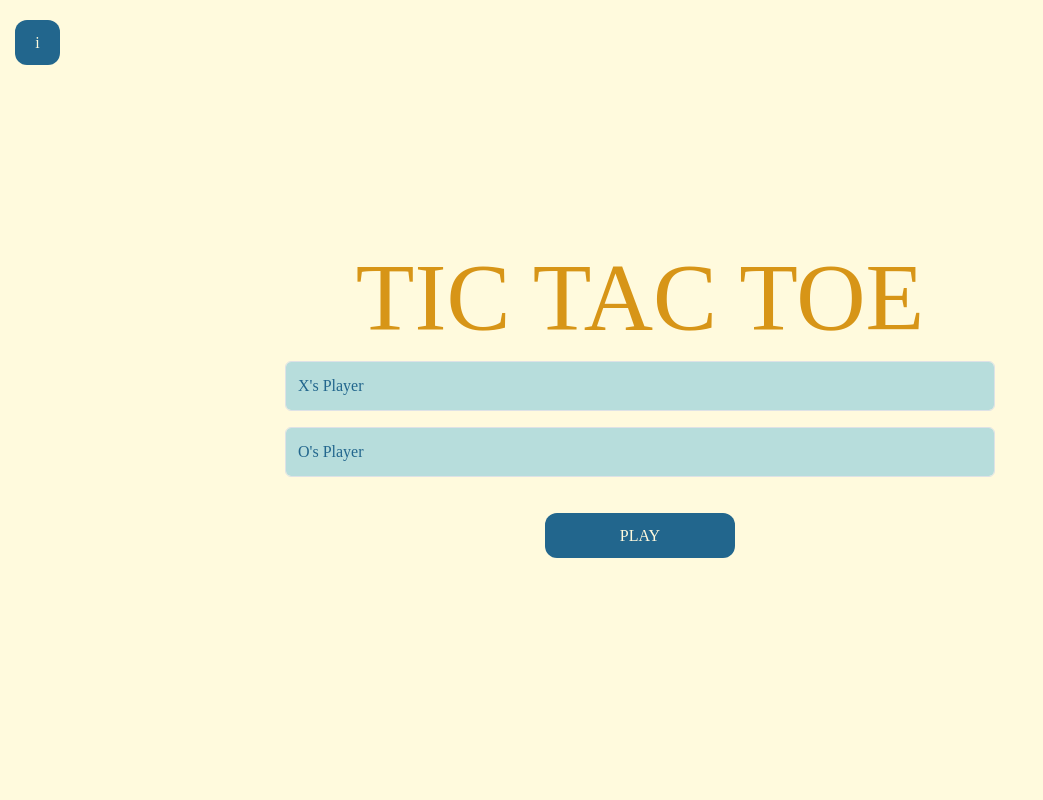
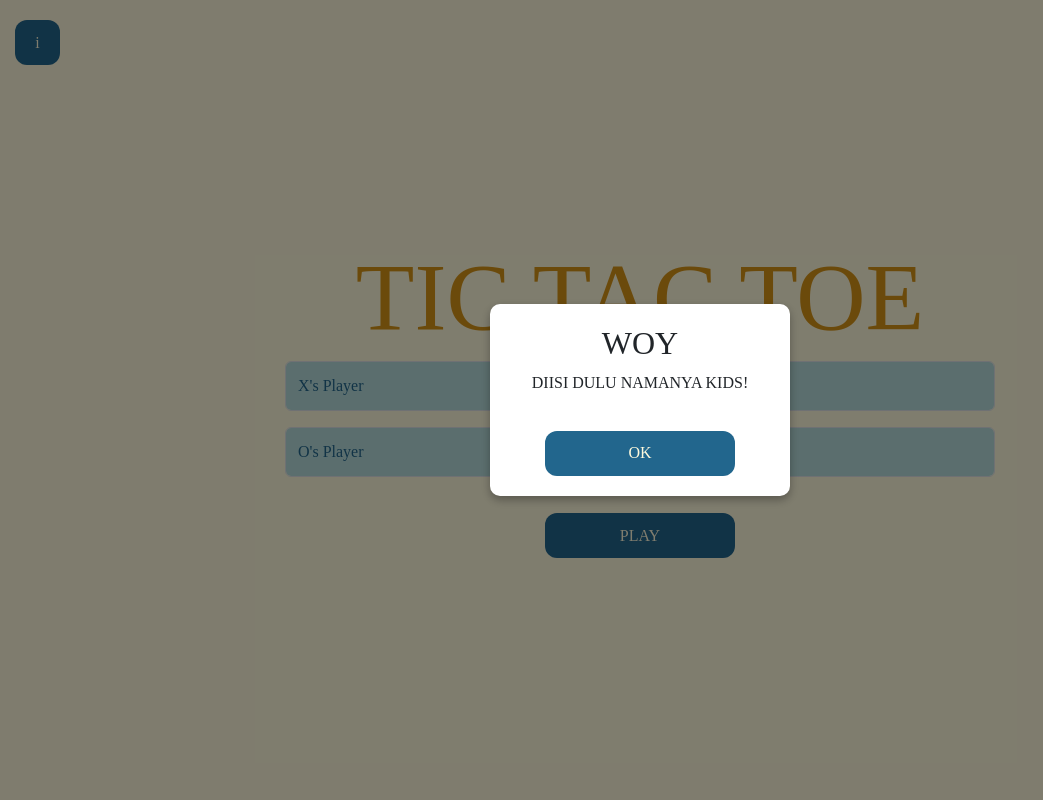
Before and after one commit to AlissaIndraputri230064/proyek-tic-tac-toe, a Flask app: page / in a window 1280 px wide. Shown: the whole page, without its empty margins (0-1043 px from the left). Run offline with Flask 3, Linux system fonts and the light colour scheme; some web fonts are replaced.

Commit message:
FE/home/alert

```diff
--- a/app.py
+++ b/app.py
@@ -16,8 +16,8 @@ def insert_game():
         playerx = request.form.get("playerx")
         playero = request.form.get("playero")
 
-        if not playerx or not playero:
-            return "Nama player harus diisi", 400
+        # if not playerx or not playero:
+        #     return "Nama player harus diisi", 400
 
         new_game = collection.insert_one({
             "playerx": playerx,
--- /dev/null
+++ b/static/js/validate.js
@@ -0,0 +1,27 @@
+document.addEventListener("DOMContentLoaded", function () {
+    const alertBox = document.getElementById('formAlert');
+    const okButton = document.getElementById('okButton');
+
+    function showAlert() {
+        alertBox.style.display = 'flex';
+    }
+
+    function hideAlert() {
+        alertBox.style.display = 'none';
+    }
+
+    okButton.addEventListener("click", hideAlert);
+
+    // Validasi Form
+    function validateForm() {
+        let formX = document.getElementById('inputX').value;
+        let formO = document.getElementById('inputO').value;
+
+        if (formX.trim() === '' || formO.trim() === '') {
+            showAlert();
+            return false; // Mencegah form dikirim
+        }
+        return true;
+    }
+    window.validateForm = validateForm;
+});
--- a/templates/home.html
+++ b/templates/home.html
@@ -17,7 +17,6 @@
             }
 
             main {
-                position : absolute;
                 width: 100%;
                 display: flex;
                 justify-content: center;
@@ -39,7 +38,6 @@
             .input {
                 text-align: center;
                 width: 710px;
-
             }
 
             input{
@@ -88,6 +86,32 @@
                 width: 45px;
                 height: 45px;
             }
+
+            /* alert */
+            #formAlert {
+                display: none;
+                position: fixed;
+                top: 0;
+                left: 0;
+                width: 100%;
+                height: 100%;
+                background: rgba(0, 0, 0, 0.5);
+                display: flex;
+                justify-content: center;
+                align-items: center;
+                z-index: 1000;
+            }
+
+            /* Box Alert */
+            .alertContent {
+                background: white;
+                padding: 20px;
+                border-radius: 10px;
+                box-shadow: 0 4px 10px rgba(0, 0, 0, 0.3);
+                text-align: center;
+                width: 300px;
+                z-index: 1001;
+            }
         </style>
     </head>
 
@@ -98,16 +122,26 @@
             </a>
         </div>
 
+        <div id="formAlert">
+            <div class="alertContent">
+                <h2>WOY</h2>
+                <p>DIISI DULU NAMANYA KIDS!</p>
+                <button id="okButton">OK</button>
+            </div>
+        </div>
+
         <main>
             <h1>TIC TAC TOE</h1>
+
+
             <div class="input">
-                <form action="/insert_game" method="POST">
+                <form action="/insert_game" method="POST" onsubmit="return validateForm()">
                     <div class="mb-3" >
-                        <input type="text" class="form-control" name="playerx" placeholder="X's Player">
+                        <input type="text" class="form-control" id="inputX" name="playerx" placeholder="X's Player">
                     </div>
 
                     <div class="mb-3">
-                        <input type="text" class="form-control" name="playero" placeholder="O's Player">
+                        <input type="text" class="form-control" id="inputO" name="playero" placeholder="O's Player">
                     </div>
 
                     <button type="submit">PLAY</button>
@@ -117,4 +151,5 @@
         </main>
     </body>
     <script src="https://cdn.jsdelivr.net/npm/bootstrap@5.3.3/dist/js/bootstrap.bundle.min.js" integrity="sha384-YvpcrYf0tY3lHB60NNkmXc5s9fDVZLESaAA55NDzOxhy9GkcIdslK1eN7N6jIeHz" crossorigin="anonymous"></script>
+    <script src="{{ url_for('static', filename='js/validate.js') }}"></script>
 </html>
```
Also changed, not shown: static/js/board.js (line endings or trailing spaces).
